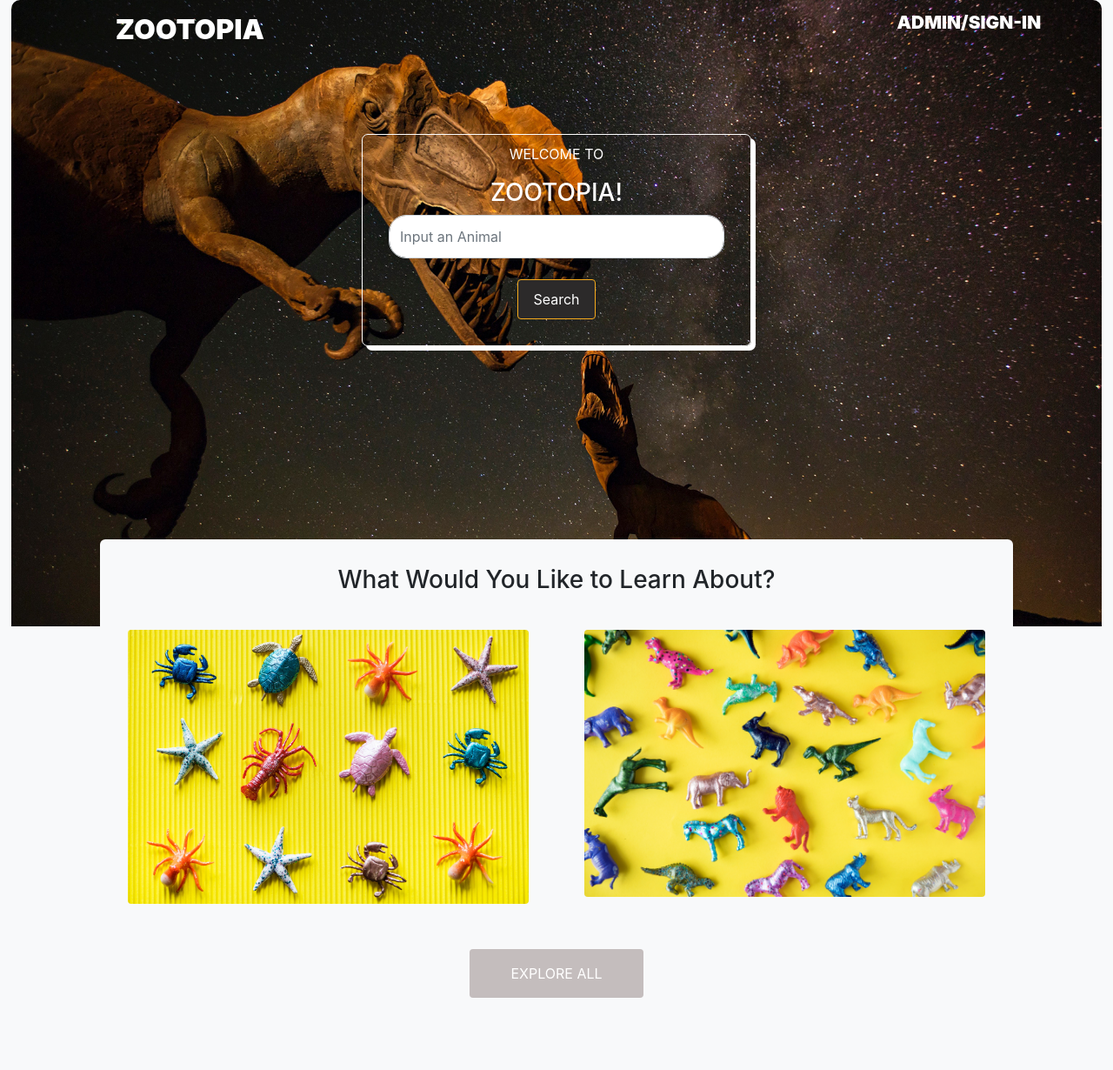
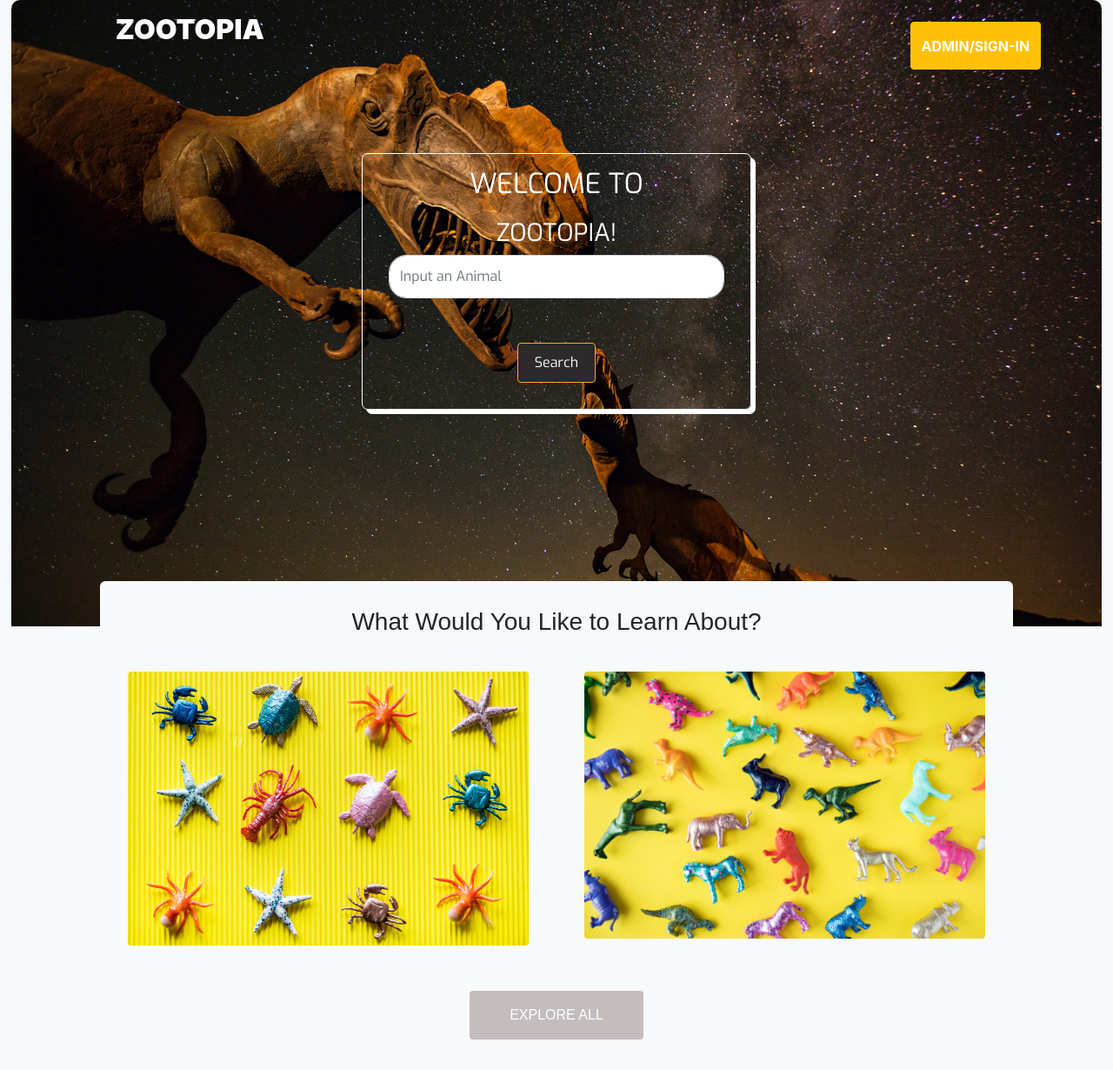
Before and after one commit to iKnowJavaScript/Zootopia-App, a PHP site: page / in a window 1280 px wide. Shown: the top 1230 px of the page at 87% size. Run offline with PHP 8.4, Linux system fonts and the light colour scheme.

Commit message:
Change font and some alignment

```diff
--- a/css/style.css
+++ b/css/style.css
@@ -1,5 +1,10 @@
+@import url('https://fonts.googleapis.com/css?family=Merriweather');
+@import url('https://fonts.googleapis.com/css?family=Inconsolata');
+@import url('https://fonts.googleapis.com/css?family=Exo');
+
 body {
     background-color: #f8f9fa;
+
 }
 
 div.container-top{
@@ -22,10 +27,12 @@ div.flex{
     font-weight: 900;
     font-size: 2rem;
     margin-right: 70px;
+
 }
 
 p.explore {
     font-size: 1.3rem;
+    font-family: 'PT Sans', sans-serif;
 }
 p.explore:hover {
     text-decoration: underline;
@@ -39,10 +46,15 @@ div.header-search {
     text-align: center;
     padding: 30px;
     padding-top: 10px;
-    margin-top: 5rem;
+    margin-top: 6rem;
     border-radius: 7px;
     box-shadow: 5px 5px white;
+    font-family: 'Exo', sans-serif;
+    font-size: 2rem;
+    margin-bottom: 2rem
 }
+
+
 div.col > .form-control {
     border-radius: 20px;
     height: 50px;
@@ -77,6 +89,8 @@ div.load {
     background-color: #f8f9fa;
     padding-top: 30px;
     padding-bottom: 20px;
+    font-family: 'PT Sans', sans-serif;
+    margin-top: 3rem;
 }
 div.animal-category {
     display: flex;
@@ -103,11 +117,11 @@ div.middle-land, div.middle-sea {
     text-align: center;
 }
 div.middle-sea {
-    top: 115%;
+    top: 125%;
     left: 30%;
 }
 div.middle-land {
-    top: 115%;
+    top: 125%;
     left: 71%;
 }
 .land-animals:hover .land, .sea-animals:hover .sea {
@@ -133,6 +147,7 @@ p.text-overlay:hover {
     margin-left: auto;
     margin-right: auto;
     margin-top: 20px;
+    font-family: 'PT Sans', sans-serif;
 }
 
 .new-collection {
@@ -154,3 +169,28 @@ p.text-overlay:hover {
     background-color: rgb(248, 171, 28)!important;
     color: white!important;
 }
+
+.admin-btn {
+    height: 55px;
+    margin-top: 15px;
+    color: white;
+    font-weight: 700;
+    line-height: 1.5;
+}
+a.name {
+    text-decoration: none;
+    color: white;
+}
+a.name:hover {
+    color: rgb(177, 168, 168);
+}
+footer {
+    font-family: 'PT Sans', sans-serif;
+}
+#divAppend {
+    font-family: 'Inconsolata', monospace;
+}
+.data-name {
+    font-weight: 600;
+    font-size: 30px;
+}
--- a/db.json
+++ b/db.json
@@ -7,7 +7,7 @@
       "family": "Camelius",
       "class": "Mammalia",
       "category": "land",
-      "external-link": "https://www.google.com/url?sa=t&rct=j&q=&esrc=s&source=web&cd=33&cad=rja&uact=8&ved=2ahUKEwjHxMvo4NvgAhVStHEKHXrMBwoQmhMwIHoECAUQAg&url=https%3A%2F%2Fen.wikipedia.org%2Fwiki%2FCamel&usg=AOvVaw0NjLn-kyh76RRgv2zYTDXG",
+      "external": "https://www.google.com/url?sa=t&rct=j&q=&esrc=s&source=web&cd=33&cad=rja&uact=8&ved=2ahUKEwjHxMvo4NvgAhVStHEKHXrMBwoQmhMwIHoECAUQAg&url=https%3A%2F%2Fen.wikipedia.org%2Fwiki%2FCamel&usg=AOvVaw0NjLn-kyh76RRgv2zYTDXG",
       "image": "https://rangerrick.org/wp-content/uploads/2018/07/Camels-by-Roland-Seitre-Minden-1156x650.jpg",
       "info": "A camel is an even-toed ungulate in the genus Camelus that bears distinctive fatty deposits known as 'humps' on its back. Camels have long been domesticated and, as livestock, they provide food and textiles"
     },
--- a/index.html
+++ b/index.html
@@ -13,8 +13,8 @@
 <body>
   <div class="container-top">
     <div class="flex">
-      <p class="name">ZOOTOPIA</p>
-      <p class="explore">ADMIN<span>/</span>SIGN-IN</p>
+      <p class="name"><a href="./index.html" class="name">ZOOTOPIA</a> </p>
+      <button type="button" class="btn btn-warning admin-btn">ADMIN<span>/</span>SIGN-IN</button>
 
     </div>
     <div class="header-search">
@@ -76,7 +76,7 @@
                 </div>
               </div> -->
 
-          </div>
+        </div>
       </div>
     </div>
 
--- a/javascript/main.js
+++ b/javascript/main.js
@@ -57,16 +57,29 @@ $(document).ready(() => {
     `
   */
 
+  //limit character lenght
+  function limitChar(string) {
+    if (string.length > 150) {
+      return string.substring(0, 150) + '.....';
+    }
+
+  }
+
   function addAnimal(animal) {
+
     //<small class="text-muted">9 mins</small>   and <button type="button" class="btn btn-sm btn-outline-secondary">Edit</button>
     $divAppend.append(`<div class="col-md-4">
     <div class="card mb-4 box-shadow">
       <img class="card-img-top" src=${animal.image} alt="Card image cap">
       <div class="card-body">
-        <p class="card-text">${animal.info}</p>
+        <p class="card-text data-name">${animal.name}</p>
+        <p class="card-text">Info: ${limitChar(animal.info)}</p>
+        <p class="card-text">Species: ${animal.species}</p>
+        <p class="card-text">Class: ${animal.class}</p>
         <div class="d-flex justify-content-between align-items-center">
           <div class="btn-group">
             <button type="button" class="btn btn-sm btn-outline-secondary">View</button>
+            <button type="button" class="btn btn-sm btn-outline-secondary external"><a href=${animal.external}>Link</a></button>
           </div>
         </div>
       </div>
```
Also changed, not shown: css/dashboard.css (+8 -0 lines), javascript/dashboard.js (+39 -2 lines).
